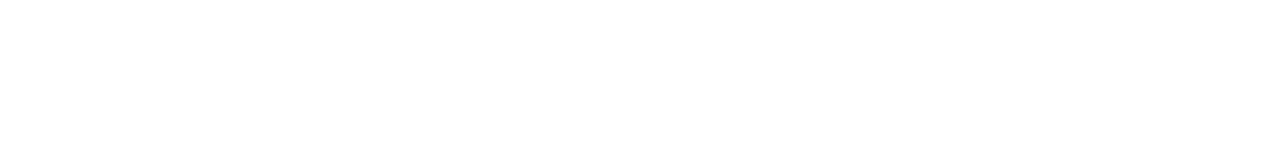
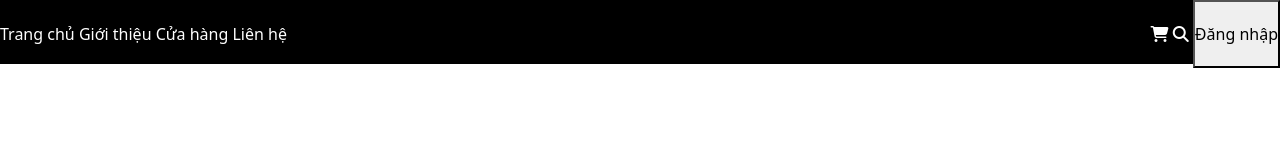
Before and after one commit to datptithcm/FE-Shopgiay247, a plain HTML site: page index.html in a window 1280 px wide. Drawn offline with nearby package versions, Linux system fonts and the light colour scheme.

Commit message:
datptit-13-2/2023

```diff
--- /dev/null
+++ b/assets/css/home-var.css
@@ -0,0 +1,3 @@
+:root {
+    --header-height: 64px;
+}
--- a/assets/css/home.css
+++ b/assets/css/home.css
@@ -0,0 +1,30 @@
+@import url("/assets/css/home-var.css");
+
+* {
+    margin: 0;
+    padding: 0;
+    box-sizing: border-box;
+}
+
+.header {
+    background-color: #000;
+    height: var(--header-height);
+}
+
+.nav {
+    display: flex;
+    justify-content: space-between;
+    align-items: center;
+    height: var(--header-height);
+}
+
+.nav-list {
+    list-style-type: none;
+    padding: 0;
+}
+
+.nav-item {
+    display: inline-block;
+    color: #fff;
+    line-height: var(--header-height);
+}
--- a/index.html
+++ b/index.html
@@ -6,11 +6,32 @@
     <meta name="viewport" content="width=device-width, initial-scale=1.0">
     <title>Trang chủ - Shop giày giá rẻ</title>
     <link rel="stylesheet" href="./assets/lib/bootstrap-5.3.0-alpha1/dist/css/bootstrap.min.css">
+    <link rel="stylesheet" href="./assets/css/home.css">
     <script src="./assets/lib/node_modules/jquery/dist/jquery.min.js"></script>
+    <script src="https://kit.fontawesome.com/66c7a31f42.js" crossorigin="anonymous"></script>
 </head>
 <body>
     <div class="header">
-
+        <div class="brand"></div>
+        <div class="nav">
+            <ul class="nav-list">
+                <li class="nav-item ">Trang chủ</li>
+                <li class="nav-item">Giới thiệu</li>
+                <li class="nav-item">Cửa hàng</li>
+                <li class="nav-item">Liên hệ</li>
+            </ul>
+            <ul class="nav-list">
+                <li class="nav-item" title="Giỏ hàng">
+                    <i class="fa-sharp fa-solid fa-cart-shopping"></i>
+                </li>
+                <li class="nav-item" title="Tìm kiếm sản phẩm">
+                    <i class="fa-solid fa-magnifying-glass"></i>
+                </li>
+                <li class="nav-item">
+                    <button>Đăng nhập</button>
+                </li>
+            </ul>
+        </div>
     </div>
 
     <div class="container">
```
